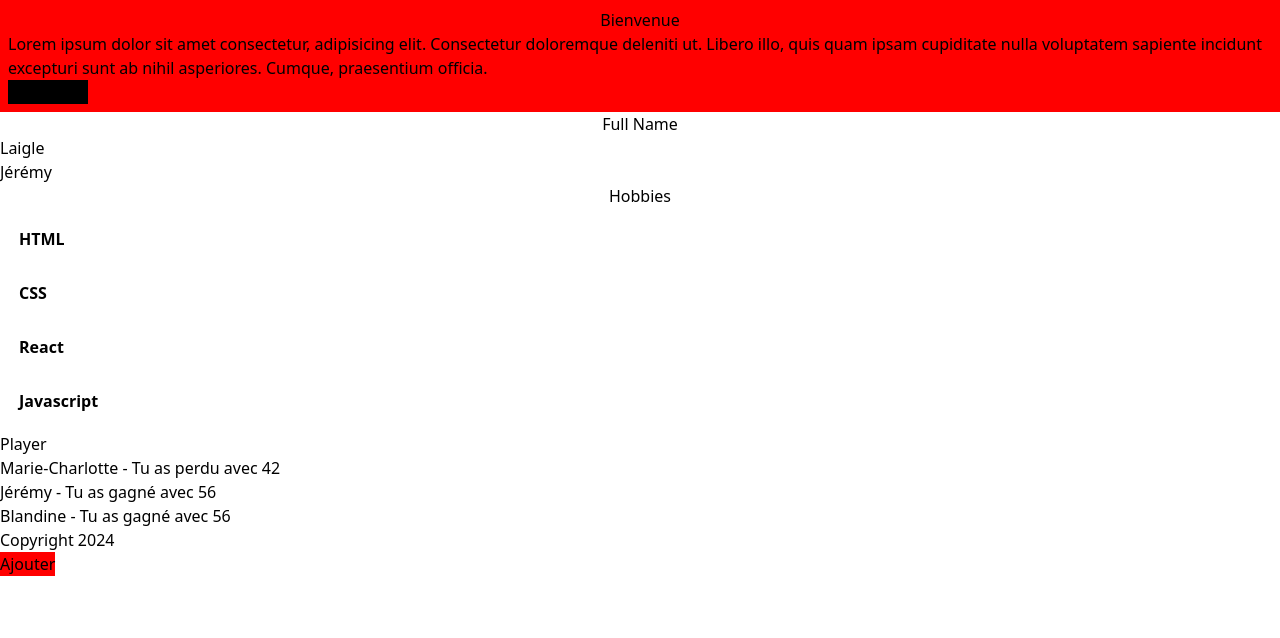
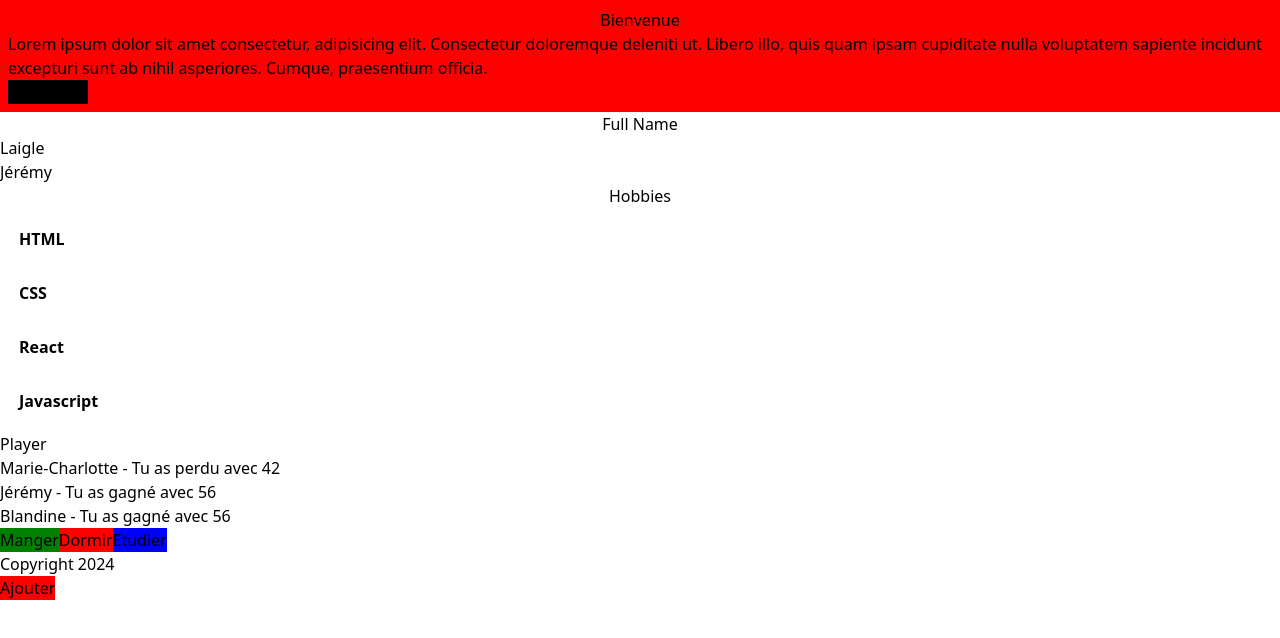
Before and after one commit to LaigleJ/introduction-react, a React (Vite) app in the folder introduction-react/: page / in a window 1280 px wide. Shown: the top 638 px of the page. Built offline with nearby package versions, Linux system fonts and the light colour scheme.

Commit message:
add button routine

```diff
--- a/introduction-react/src/App.jsx
+++ b/introduction-react/src/App.jsx
@@ -2,6 +2,7 @@ import './index.css'
 import { Header } from './component/containers/header/Header'
 import { Footer } from './component/containers/footer/Footer'
 import { User } from './component/containers/users/user'
+import { Routine } from './component/containers/routine/Routine'
 
 function App() {
   const user = {
@@ -10,17 +11,18 @@ function App() {
     hobbies: ["HTML", "CSS", "React", "Javascript"]
   }
 // déclarer la function des bouton là ou on utilise le bouton sunon il faut en créer un component
-  function ajoute() {
+ /* function ajoute() {
     alert("Ajoute")
   }
 
   function supprime() {
     alert("Supprime")
-  }
+  }*/
   return (
     <>
     <Header />
     <User utilisateur={user} />
+    <Routine />
     <Footer />
     </>
   )
--- /dev/null
+++ b/introduction-react/src/component/containers/routine/Routine.jsx
@@ -0,0 +1,28 @@
+import Button from "../UI/button/Button"
+
+export function Routine() {
+    function manger() {
+        alert("Manger")
+    }
+
+    function dormir() {
+        alert("Dormir")
+    }
+
+    function etudier() {
+        alert("Etudier")
+    }
+    return (
+       <>
+       <Button color="green" gereclique={manger}>
+           <p>Manger</p>
+       </Button>
+       <Button color="red" gereclique={dormir}>
+           <p>Dormir</p>
+       </Button>
+       <Button color="blue" gereclique={etudier}>
+           <p>Etudier</p>
+       </Button>
+       </>
+    )
+}
```
